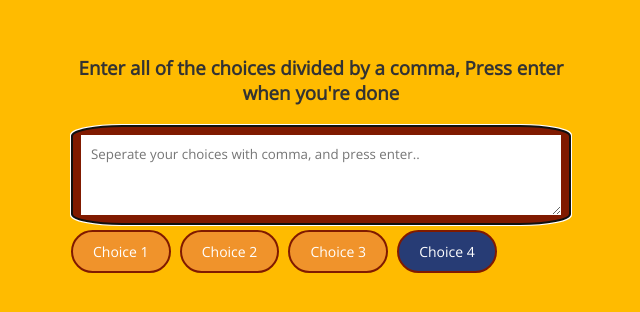
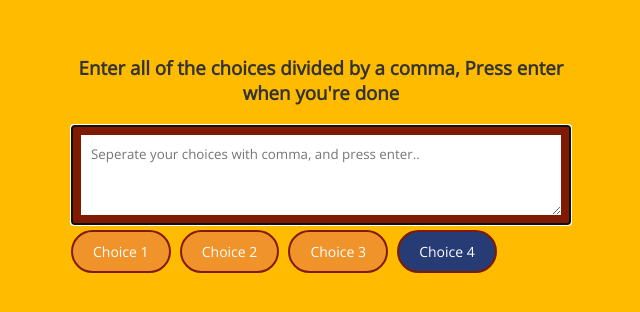
Before and after one commit to bllsglm/Random-picker, a plain HTML site: page index.html in a window 1280 px wide. Shown: the part 236-548 px from the top of the page, 319-959 px from the left. Drawn offline with nearby package versions, Linux system fonts and the light colour scheme.

```diff
--- a/style.css
+++ b/style.css
@@ -38,7 +38,7 @@
   height: 100px;
   font-family: inherit ;
   padding: 10px;
-  border-radius: 10%;
+
 }
 
 .tag {
```
Also changed, not shown: picker.png (added), 1 other file.
